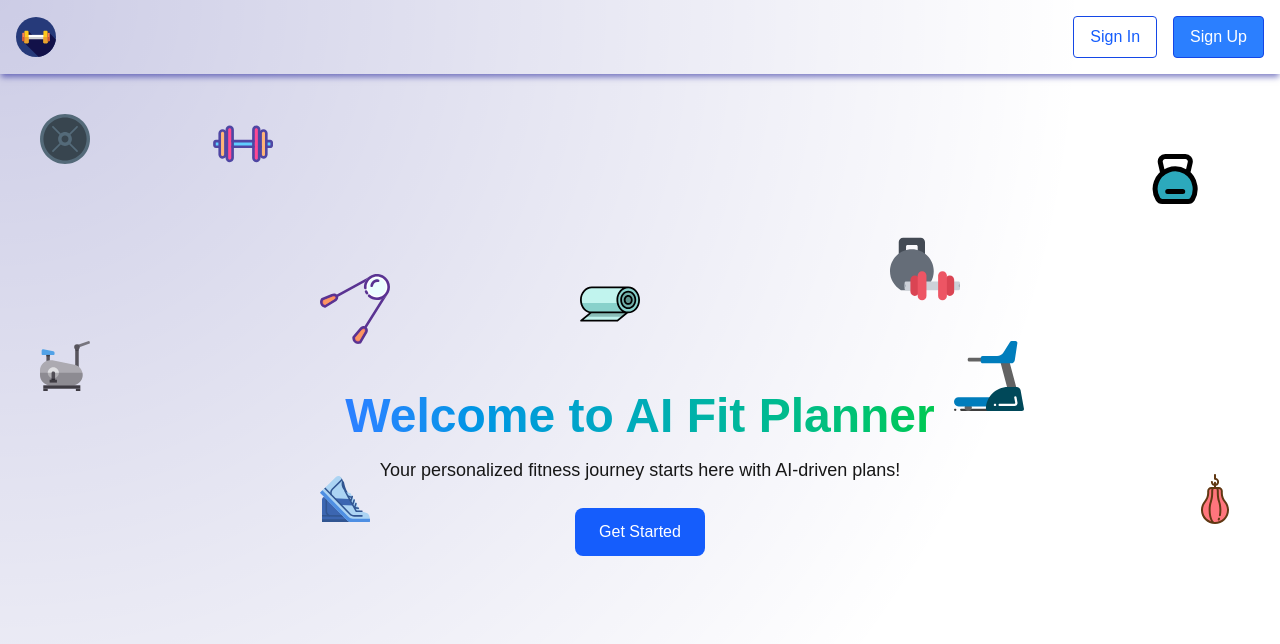
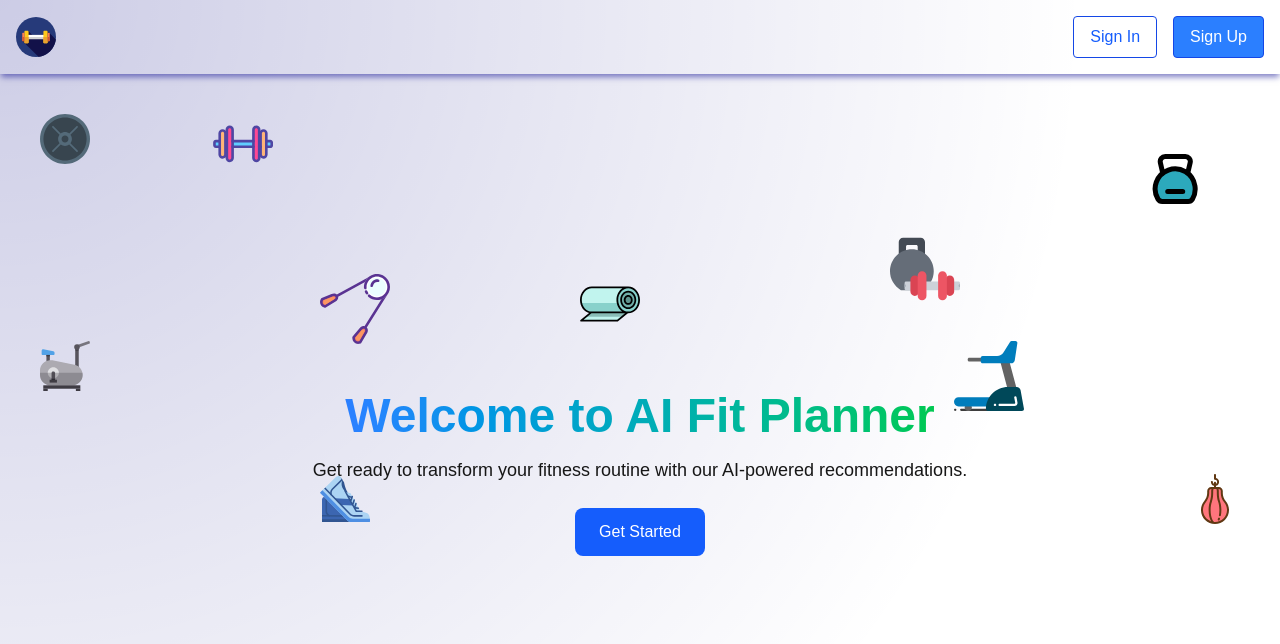
Before and after one commit to debasish-pothal/aifit-planner, a Next.js app: page / in a window 1280 px wide. Shown: the top 644 px of the page. Built offline with nearby package versions, Linux system fonts and the light colour scheme; no server answers.

Commit message:
updated home page to check if user is logged in

```diff
--- a/src/app/page.tsx
+++ b/src/app/page.tsx
@@ -1,14 +1,35 @@
+"use client";
+
+import { useUser } from "@clerk/nextjs";
 import Image from "next/image";
 import Link from "next/link";
 
 export default function Home() {
+  const { isSignedIn } = useUser();
+
   return (
     <div className="flex flex-col items-center justify-center h-screen overflow-hidden relative">
       <h1 className="text-5xl font-extrabold text-center mb-4 bg-gradient-to-r from-blue-500 to-green-500 text-transparent bg-clip-text">
         Welcome to AI Fit Planner
       </h1>
+      {isSignedIn ? (
+        <>
           <p className="text-lg text-center mb-6">
-        Your personalized fitness journey starts here with AI-driven plans!
+            You can create personalized fitness plans tailored to your goals and
+            preferences.
+          </p>
+          <Link
+            href="/create-plan"
+            className="px-6 py-3 bg-blue-600 text-white rounded-lg hover:bg-blue-700 text-center"
+          >
+            Create Your Plan
+          </Link>
+        </>
+      ) : (
+        <>
+          <p className="text-lg text-center mb-6">
+            Get ready to transform your fitness routine with our AI-powered
+            recommendations.
           </p>
           <Link
             href="/sign-up"
@@ -16,6 +37,8 @@ export default function Home() {
           >
             Get Started
           </Link>
+        </>
+      )}
 
       {/* SVG Icons for extra styling */}
       <div className="absolute top-50 left-1/4">
```
Lines whose indentation alone changed are shown as unchanged.
